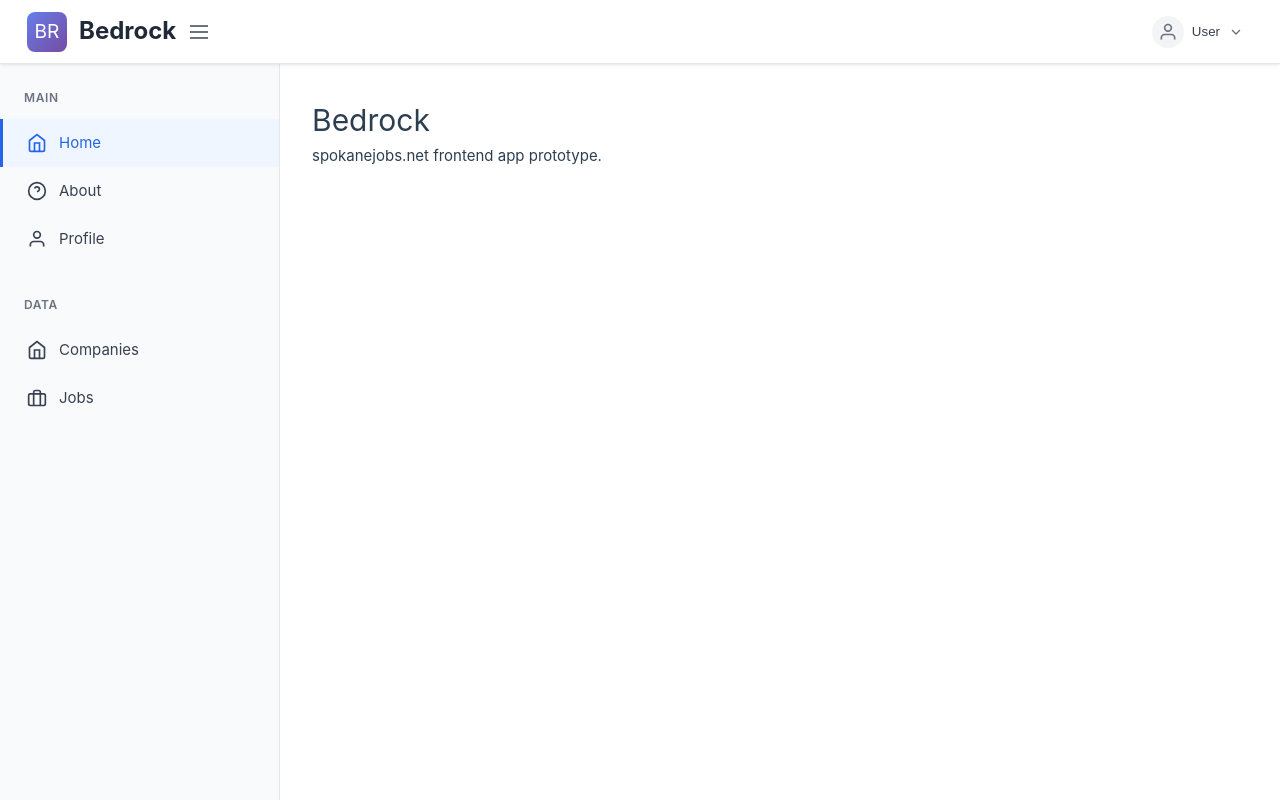
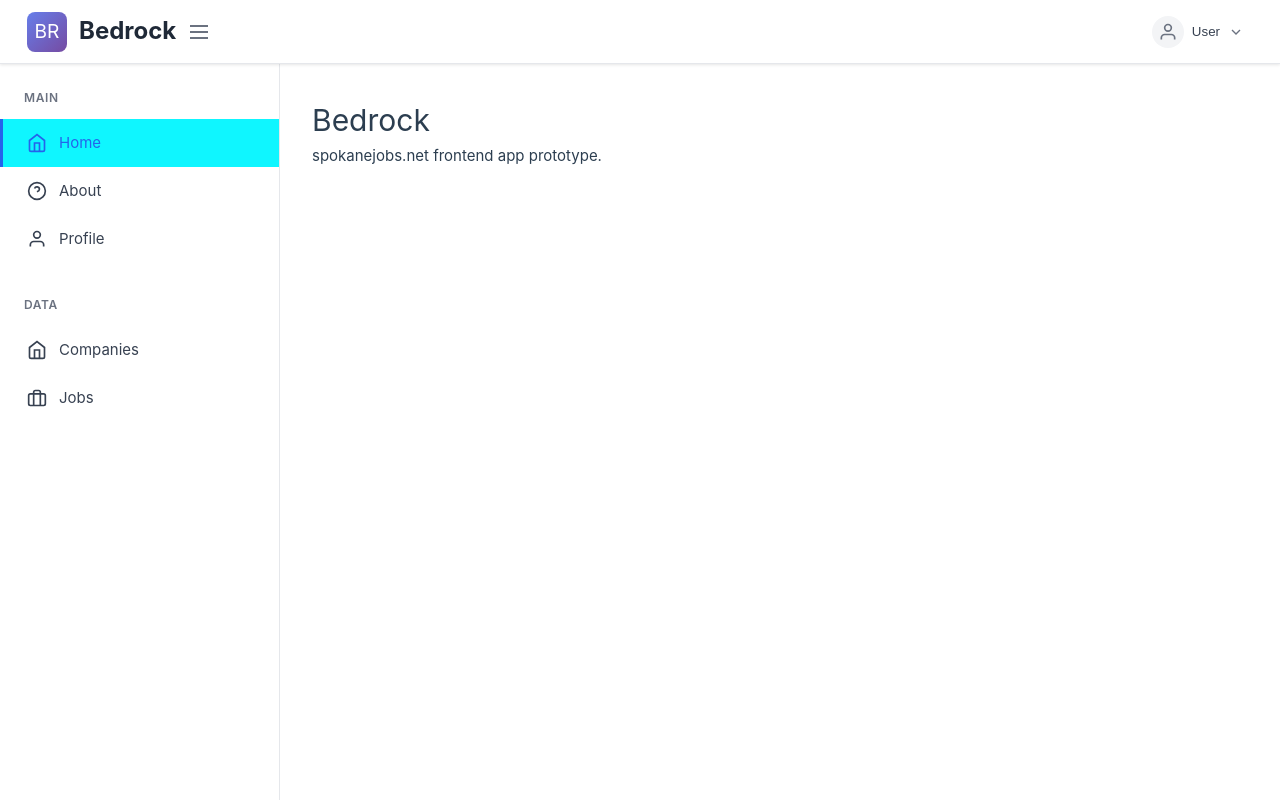
Before and after one commit to bluesaltlabs/spokanejobs.net, a Vue app in the folder frontend/: page / in a window 1280 px wide. Built offline with nearby package versions, Linux system fonts and the light colour scheme; no server answers.

Commit message:
sort of cleans up some of the colors.

```diff
--- a/frontend/src/layout/Footer.vue
+++ b/frontend/src/layout/Footer.vue
@@ -45,7 +45,7 @@ function goProfile() {
   bottom: 0;
   left: 0;
   right: 0;
-  background: #fff;
+  background: --color-background;
   border-top: 1px solid #eee;
   z-index: 100;
   display: none;
--- a/frontend/src/layout/Header.vue
+++ b/frontend/src/layout/Header.vue
@@ -59,7 +59,7 @@ defineEmits(['toggle-sidebar'])
 
 <style scoped>
 .header {
-  background: #ffffff;
+  background: --color-background;
   border-bottom: 1px solid #e5e7eb;
   box-shadow: 0 1px 3px 0 rgba(0, 0, 0, 0.1);
   position: sticky;
--- a/frontend/src/layout/Sidebar.vue
+++ b/frontend/src/layout/Sidebar.vue
@@ -127,7 +127,7 @@ defineProps({
 <style scoped>
 .sidebar {
   width: 280px;
-  background: #f8fafc;
+  background: --color-background;
   border-right: 1px solid #e5e7eb;
   height: 100%;
   transform: translateX(-100%);
@@ -183,13 +183,13 @@ defineProps({
 }
 
 .nav-link:hover {
-  background: #f1f5f9;
+  background: #01f5f9;
   color: #1f2937;
   border-left-color: #d1d5db;
 }
 
 .nav-link.router-link-active {
-  background: #eff6ff;
+  background: #0ff6ff;
   color: #2563eb;
   border-left-color: #2563eb;
 }
```
